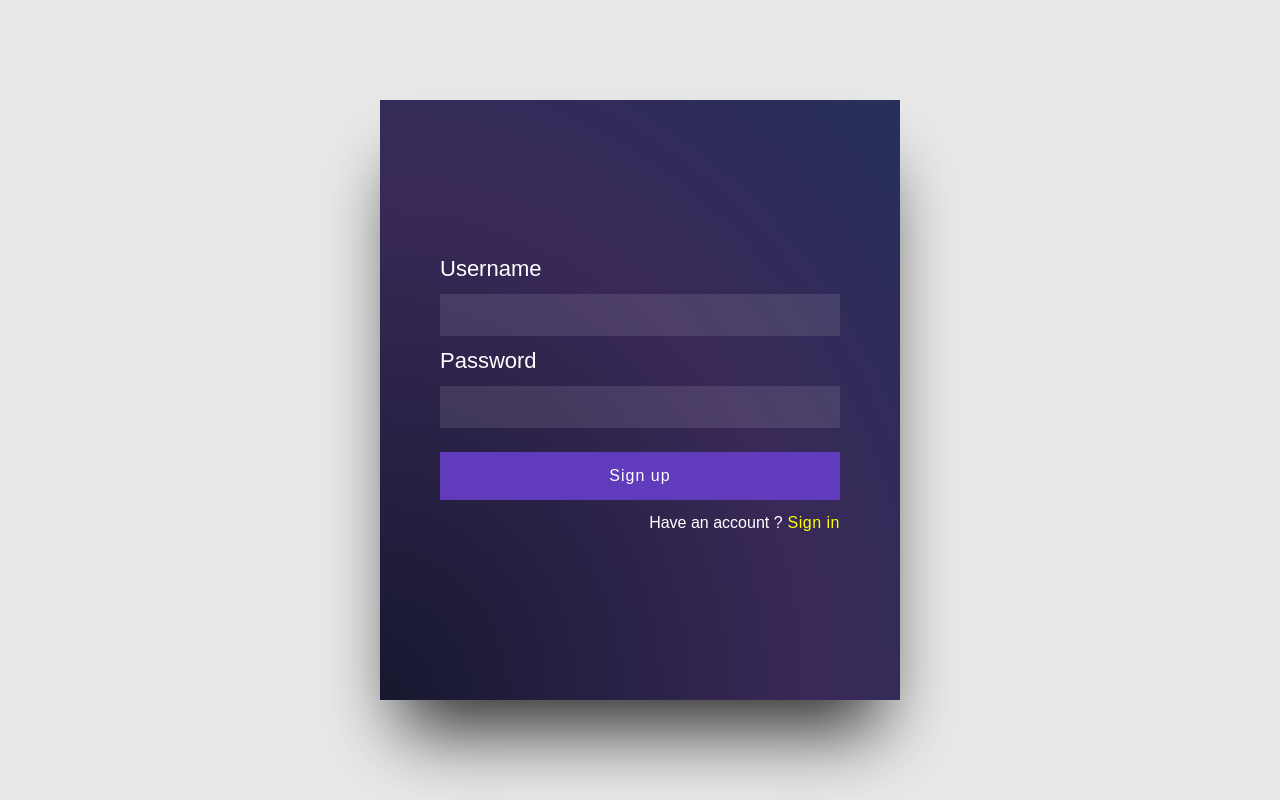
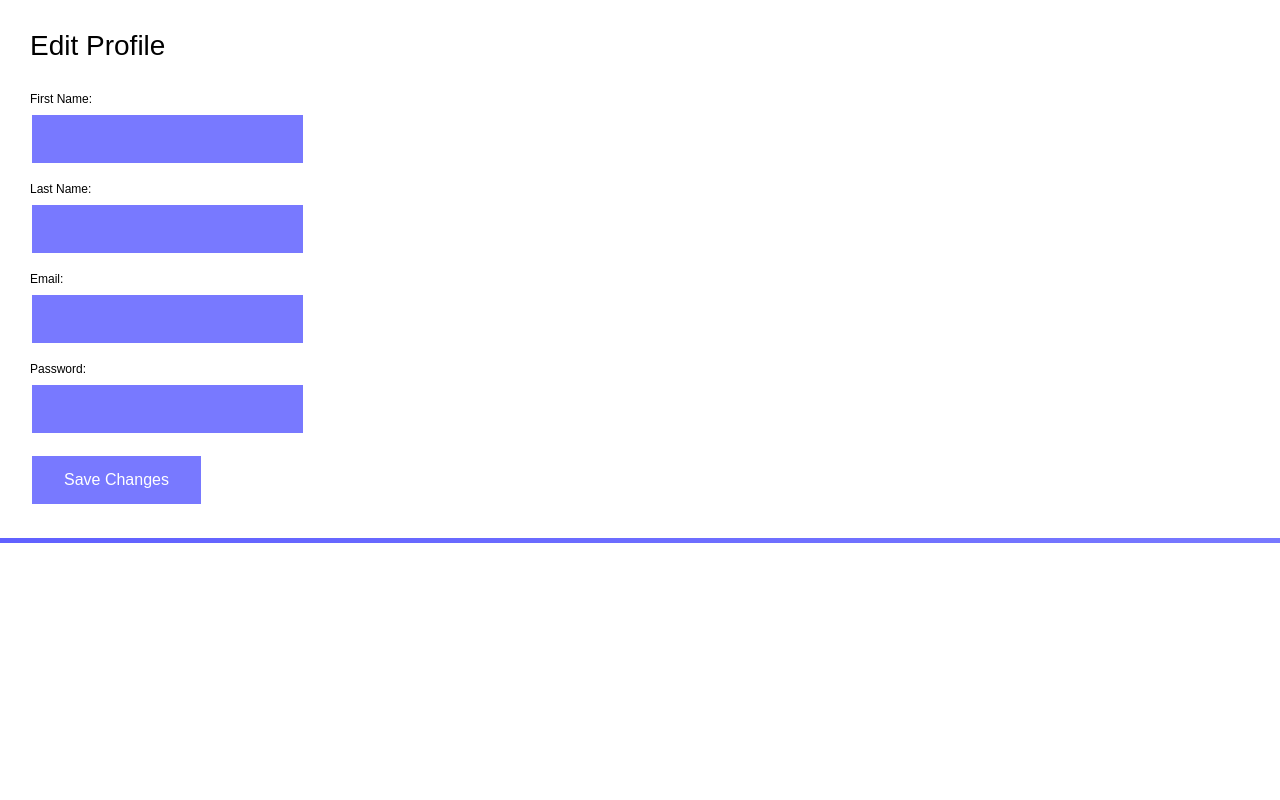
Before and after one commit to anisfaqiehah/group46, a React (Create React App) app: page / in a window 1280 px wide. Built offline with nearby package versions, Linux system fonts and the light colour scheme; no server answers; the HTML template or start-up script is replaced by a standard one.

Commit message:
Add files via upload
edit profile

```diff
--- a/src/App.js
+++ b/src/App.js
@@ -1,102 +1,31 @@
-import React, { useState, useEffect } from 'react'
-import fire from './fire'
-import Login from './Login'
-import Hero from './Hero';
-import './App.css';
+import React, { useState } from 'react';
 
-const App = () => {
-  const [user, setUser] = useState('')
-  const [email, setEmail] = useState('')
-  const [password, setPassword] = useState('')
-  const [emailError, setEmailError] = useState('')
-  const [passwordError, setPasswordError] = useState('')
-  const [hasAccount, setHasAccount] = useState('')
 
-  const clearInputs = () => {
-    setEmail('')
-    setPassword('')
-  }
+function App() {
+  return (
+    <form>
+      <div className="form-inner">
+          <h2>Edit Profile</h2>
+          <div className="form-group">
+              <label htmlFor="firstname">First Name:</label>
+              <input type="text" name="firstname" id="firstname"/>
+          </div>
+          <div className="form-group">
+              <label htmlFor="lastname">Last Name:</label>
+              <input type="text" name="lastname" id="lastname"/>
+          </div>
+          <div className="form-group">
+              <label htmlFor="email">Email:</label>
+              <input type="email" name="email" id="email"/>
+          </div>
+          <div className="form-group">
+              <label htmlFor="password">Password:</label>
+              <input type="password" name="password" id="password"/>
+          </div>
+          <input type = "submit" value= "Save Changes"/>
+      </div>
 
-  const clearErrors = () => {
-    setEmailError('')
-    setPasswordError('')
-  }
-
-  const handleLogin = () => {
-    clearErrors();
-    fire
-      .auth()
-      .signInWithEmailAndPassword(email, password)
-      .catch(err => {
-        switch (err.code) {
-          case "auth/invalid-email":
-          case "auth/user-disabled":
-          case "auth/user-not-found":
-            setEmailError(err.message);
-            break;
-          case "auth/wrong-password":
-            setPasswordError(err.message);
-            break;
-        }
-      })
-  }
-
-  const handleSignup = () => {
-    clearErrors();
-    fire
-      .auth()
-      .createUserWithEmailAndPassword(email, password)
-      .catch(err => {
-        switch (err.code) {
-          case "auth/email-already-in-use":
-          case "auth/invaild-email":
-            setEmailError(err.message);
-            break;
-          case "auth/weak-password":
-            setPasswordError(err.message);
-            break;
-        }
-      })
-  }
-
-  const handleLogout = () => {
-    fire.auth().signOut();
-  }
-
-  const authListener = () => {
-    fire.auth().onAuthStateChanged(user => {
-      if (user) {
-        clearInputs();
-        setUser(user);
-      } else {
-        setUser("")
-      }
-    })
-  }
-
-  useEffect(() => {
-    authListener();
-  }, [])
-
-  return (
-    <div className="App">
-      {user ? (
-        <Hero handleLogout={handleLogout} />
-      ) : (
-        <Login
-          email={email}
-          setEmail={setEmail}
-          password={password}
-          setPassword={setPassword}
-          handleLogin={handleLogin}
-          handleSignup={handleSignup}
-          hasAccount={hasAccount}
-          setHasAccount={setHasAccount}
-          emailError={emailError}
-          passwordError={passwordError}
-        />
-      )}
-    </div>
+    </form>
   );
 }
 
--- /dev/null
+++ b/src/index.css
@@ -0,0 +1,120 @@
+* {
+ margin: 0;
+ padding: 0;
+ box-sizing: border-box;
+ font-family: montserrat, sans-serif;
+}
+
+input, button {
+    background-color: #7879FF;
+    border: none;
+    color: white;
+    padding: 15px 32px;
+    text-align: center;
+    text-decoration: none;
+    display: inline-block;
+    font-size: 16px;
+    margin: 4px 2px;
+    cursor: pointer;
+}
+
+.App{
+    height: 100vh;
+    display: flex;
+    align-items: center;
+    justify-content: center;
+    background-color: #53565A;
+}
+
+form{
+    display: block;
+    position: relative;
+}
+
+form:after {
+    content: '';
+    display: block;
+    position: absolute;
+    top: -5px;
+    left: -5px;
+    right: -5px;
+    bottom: -5px;
+    z-index: 1;
+    background-image: linear-gradient(to bottom right, #4949FF, #7879FF);
+}
+
+form .form-inner{
+    position: relative;
+    display: block;
+    background-color: white;
+    padding: 30px;
+    z-index: 2;
+}
+
+form .form-inner h2{
+    color: black;
+    font-size: 28px;
+    font-weight: 500;
+    margin-bottom: 30px;
+}
+
+form .form-inner .form-group {
+    display: block;
+    width: 300px;
+    margin-bottom: 15px;
+}
+
+.form-inner .form-group  label{
+    display: block;
+    color: rgb(6, 6, 6);
+    font-size: 12px;
+    margin-bottom: 5px;
+    transition: 0.4s;
+}
+
+.form-inner .form-group:focus-within label{
+    color: #7879FF;
+    font-size: 28px;
+    font-weight: 500;
+    margin-bottom: 30px;
+}
+
+form .form-inner .form-group{
+    display: block;
+    width: 300px;
+    margin-bottom: 15px;
+}
+
+.form-inner .form-group label{
+    display: block;
+    color: rgb(0, 0, 0);
+    font-size: 12px;
+    margin-bottom: 5px;
+    transition: 0.4s;
+}
+
+.form-group:focus-within label{
+    color: #7879FF;
+}
+
+form.form-inner .form-group input{
+    display: block;
+    width: 100%;
+    padding: 10px 15px;
+    background-color: white;
+    border-radius: 8px;
+    transition: 0.4s;
+}
+
+form.form-inner .form-group input[type = "submit"]{
+    display: inline-block;
+    padding: 10px 15px;
+    border-radius: 8px;
+    background-image: #7879FF;
+    background-size: 200%;
+    background-position: 0%;
+    transition: 0.4s;
+    color: white;
+    font-weight: 700;
+    cursor: pointer;
+}
--- a/src/index.js
+++ b/src/index.js
@@ -1,10 +1,17 @@
 import React from 'react';
-import ReactDOM from 'react-dom';
+import ReactDOM from 'react-dom/client';
+import './index.css';
 import App from './App';
+import reportWebVitals from './reportWebVitals';
 
-ReactDOM.render(
+const root = ReactDOM.createRoot(document.getElementById('root'));
+root.render(
   <React.StrictMode>
     <App />
-  </React.StrictMode>,
-  document.getElementById('root')
+  </React.StrictMode>
 );
+
+// If you want to start measuring performance in your app, pass a function
+// to log results (for example: reportWebVitals(console.log))
+// or send to an analytics endpoint. Learn more: https://bit.ly/CRA-vitals
+reportWebVitals();
--- /dev/null
+++ b/src/reportWebVitals.js
@@ -0,0 +1,13 @@
+const reportWebVitals = onPerfEntry => {
+  if (onPerfEntry && onPerfEntry instanceof Function) {
+    import('web-vitals').then(({ getCLS, getFID, getFCP, getLCP, getTTFB }) => {
+      getCLS(onPerfEntry);
+      getFID(onPerfEntry);
+      getFCP(onPerfEntry);
+      getLCP(onPerfEntry);
+      getTTFB(onPerfEntry);
+    });
+  }
+};
+
+export default reportWebVitals;
```
